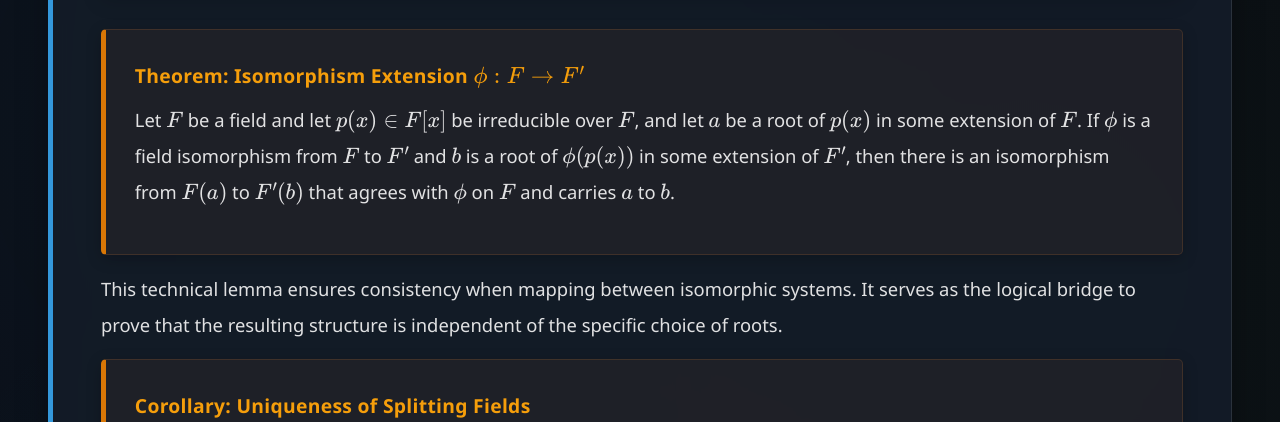
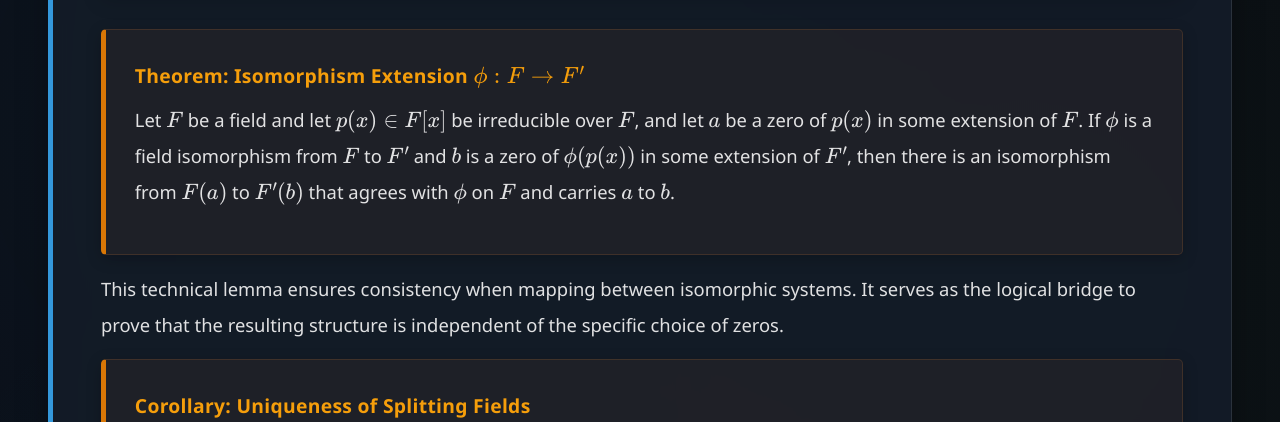
Before and after one commit to Yusukey01/yusukey01.github.io, a Jekyll site: the page built from Mathematics/Linear_algebra/extension_field.html, in a window 1280 px wide and 1400 px high, scrolled down 6253 px. Shown: the part 153-575 px from the top of the window. Built offline with Jekyll 4.4.1, drawn with Linux system fonts in a browser that asks for light colours; some of the changed text lies outside the part shown.

Commit message:
revised proof

```diff
--- a/Mathematics/Linear_algebra/extension_field.html
+++ b/Mathematics/Linear_algebra/extension_field.html
@@ -78,14 +78,14 @@ uses_python: false
                     <span class="theorem-title">Theorem: Fundamental Theorem of Field Theory</span>
                     <p>
                         Let \(F\) be a field and let \(f(x)\) be a nonconstant polynomial in \(F[x]\). Then there is an extension
-                        field \(E\) of \(F\) in which \(f(x)\) has a root.
+                        field \(E\) of \(F\) in which \(f(x)\) has a zero.
                     </p>
                 </div>
 
                 <p>
                     This theorem provides the theoretical guarantee for <strong>symbolic computation</strong>.
                     It asserts that we are never truly "stuck" with an unsolvable polynomial; we can always construct a
-                    larger algebraic structure — an Extension Field— that contains the necessary root. In algorithm design,
+                    larger algebraic structure — an Extension Field — that contains the necessary zero. In algorithm design,
                     this justifies the creation of data types representing algebraic numbers, ensuring that our system is
                     always <strong>solvable by construction</strong>.
                 </p>
@@ -96,7 +96,7 @@ uses_python: false
                 <h2>Splitting Field</h2>
 
                 <p>
-                    While the Fundamental Theorem gives us <em>one</em> root, practical applications often require the complete picture.
+                    While the Fundamental Theorem gives us <em>one</em> zero, practical applications often require the complete picture.
                     In structural terms, we seek the <strong>minimal sufficient environment</strong> that fully resolves the polynomial.
                 </p>
 
@@ -115,7 +115,7 @@ uses_python: false
 
                 <p>
                     This definition emphasizes <strong>minimality</strong>. A splitting field is the most efficient data structure
-                    that contains all roots of the polynomial and nothing more. It represents the <strong>closure</strong> of the
+                    that contains all zeros of the polynomial and nothing more. It represents the <strong>closure</strong> of the
                     problem space, ensuring no resources are wasted on unnecessary dimensions.
                 </p>
 
@@ -130,13 +130,13 @@ uses_python: false
                 <p>
                     The existence of a splitting field confirms that every polynomial equation implies a specific, natural geometry
                     where it decomposes entirely. For computer scientists, this structure is the basis for <strong>Galois Theory</strong>, which
-                    ultimately connects the discrete symmetry of roots (permutations) to the solvability of the equation itself.
+                    ultimately connects the discrete symmetry of zeros (permutations) to the solvability of the equation itself.
                 </p>
 
                 <div class="theorem">
                     <span class="theorem-title">Theorem: Structure of Simple Extensions \(F(a) \cong F[x] / \langle p(x) \rangle\)</span>
                     <p>
-                        Let \(F\) be a field and let \(p(x) \in F[x]\) be irreducible over \(F\). If \(a\) is a root of \(p(x)\) in
+                        Let \(F\) be a field and let \(p(x) \in F[x]\) be irreducible over \(F\). If \(a\) is a zero of \(p(x)\) in
                         some extension \(E\) of \(F\) , then \(F(a)\) is isomorphic to \(F[x] / \langle p(x) \rangle\).
                         Furthermore, if \(\deg p(x) = n\), then every member of \(F(a)\) can be uniquely expressed in the
                         form
@@ -282,16 +282,16 @@ uses_python: false
                 <div class="theorem">
                     <span class="theorem-title">Theorem: Isomorphism Extension \(\phi: F \to F'\)</span>
                     <p>
-                        Let \(F\) be a field and let \(p(x) \in F[x]\) be irreducible over \(F\), and let \(a\) be a root
+                        Let \(F\) be a field and let \(p(x) \in F[x]\) be irreducible over \(F\), and let \(a\) be a zero
                         of \(p(x)\) in some extension of \(F\). If \(\phi\) is a field isomorphism from \(F\) to \(F'\) and
-                        \(b\) is a root of \(\phi(p(x))\) in some extension of \(F'\), then there is an isomorphism from
+                        \(b\) is a zero of \(\phi(p(x))\) in some extension of \(F'\), then there is an isomorphism from
                         \(F(a)\) to \(F'(b)\) that agrees with \(\phi\) on \(F\) and carries \(a\) to \(b\).
                     </p>
                 </div>
 
                 <p>
                     This technical lemma ensures consistency when mapping between isomorphic systems. It serves as the logical bridge
-                    to prove that the resulting structure is independent of the specific choice of roots.
+                    to prove that the resulting structure is independent of the specific choice of zeros.
                 </p>
 
                 <div class="theorem">
@@ -316,7 +316,7 @@ uses_python: false
 
                 <p>
                     We have now established the shared foundation of field extensions: the Fundamental Theorem
-                    guarantees roots exist, splitting fields provide minimal complete environments, and simple extensions
+                    guarantees zeros exist, splitting fields provide minimal complete environments, and simple extensions
                     have concrete polynomial representations. From this foundation, two distinct paths emerge — each leading
                     to different applications in modern computing.
                 </p>
```
Also changed, not shown: other parts of Mathematics/Linear_algebra/extension_field.html (+1 -1 lines).
